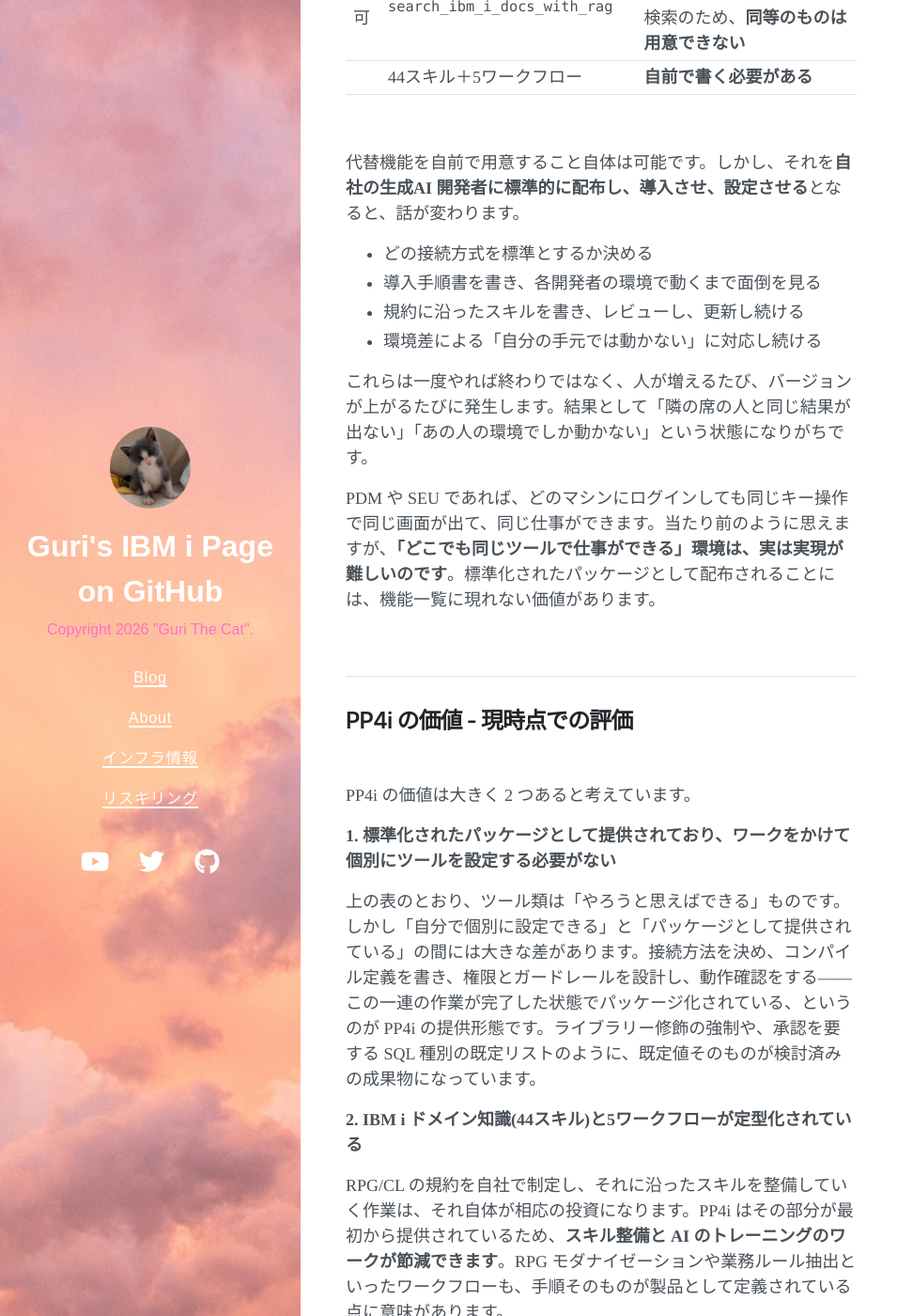
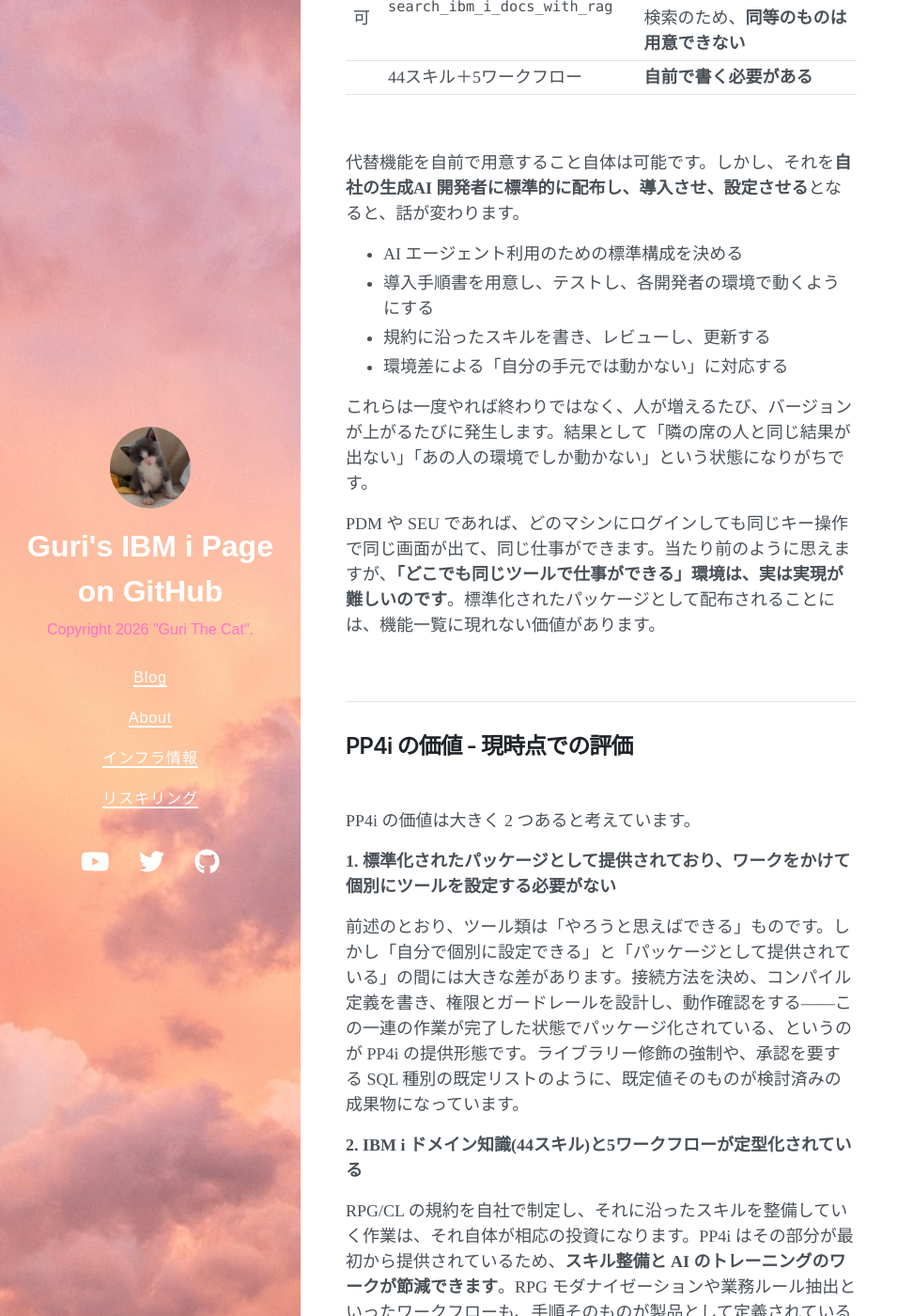
Before and after one commit to GuriCat/GuriPages, a Jekyll site: the page built from _posts/2026-08-13-IBM_Bob_Premium_Package_for_iの価値.markdown, in a window 1280 px wide and 1400 px high, scrolled down 2382 px. Shown: the whole window at 94% size, without its empty margins (0-972 px from the left). Built offline with Jekyll 4.4.1, drawn with Linux system fonts in a browser that asks for light colours; nearby versions of some CDN libraries; a script that is not in the unit is left out.

Commit message:
Edit: 配布・導入の箇条書きと評価部分の表現を調整
Co-Authored-By: Claude Opus 5 (1M context) <noreply@anthropic.com>

```diff
--- a/_posts/2026-08-13-IBM_Bob_Premium_Package_for_iの価値.markdown
+++ b/_posts/2026-08-13-IBM_Bob_Premium_Package_for_iの価値.markdown
@@ -57,10 +57,10 @@ PP4i は Bob 本体に同梱されているものではなく、後から拡張
 
 代替機能を自前で用意すること自体は可能です。しかし、それを**自社の生成AI 開発者に標準的に配布し、導入させ、設定させる**となると、話が変わります。
 
-- どの接続方式を標準とするか決める
-- 導入手順書を書き、各開発者の環境で動くまで面倒を見る
-- 規約に沿ったスキルを書き、レビューし、更新し続ける
-- 環境差による「自分の手元では動かない」に対応し続ける
+- AI エージェント利用のための標準構成を決める
+- 導入手順書を用意し、テストし、各開発者の環境で動くようにする
+- 規約に沿ったスキルを書き、レビューし、更新する
+- 環境差による「自分の手元では動かない」に対応する
 
 これらは一度やれば終わりではなく、人が増えるたび、バージョンが上がるたびに発生します。結果として「隣の席の人と同じ結果が出ない」「あの人の環境でしか動かない」という状態になりがちです。
 
@@ -77,7 +77,7 @@ PP4i の価値は大きく 2 つあると考えています。
 
 **1. 標準化されたパッケージとして提供されており、ワークをかけて個別にツールを設定する必要がない**
 
-上の表のとおり、ツール類は「やろうと思えばできる」ものです。しかし「自分で個別に設定できる」と「パッケージとして提供されている」の間には大きな差があります。接続方法を決め、コンパイル定義を書き、権限とガードレールを設計し、動作確認をする——この一連の作業が完了した状態でパッケージ化されている、というのが PP4i の提供形態です。ライブラリー修飾の強制や、承認を要する SQL 種別の既定リストのように、既定値そのものが検討済みの成果物になっています。
+前述のとおり、ツール類は「やろうと思えばできる」ものです。しかし「自分で個別に設定できる」と「パッケージとして提供されている」の間には大きな差があります。接続方法を決め、コンパイル定義を書き、権限とガードレールを設計し、動作確認をする——この一連の作業が完了した状態でパッケージ化されている、というのが PP4i の提供形態です。ライブラリー修飾の強制や、承認を要する SQL 種別の既定リストのように、既定値そのものが検討済みの成果物になっています。
 
 **2. IBM i ドメイン知識(44スキル)と5ワークフローが定型化されている**
 
```
